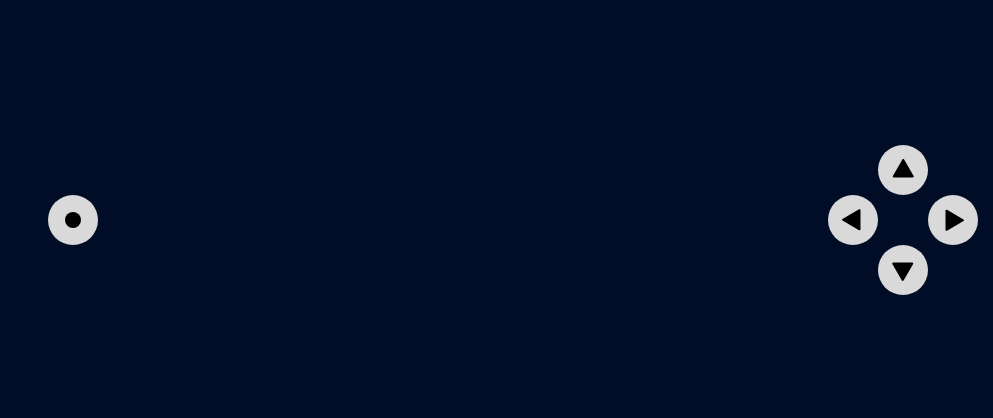
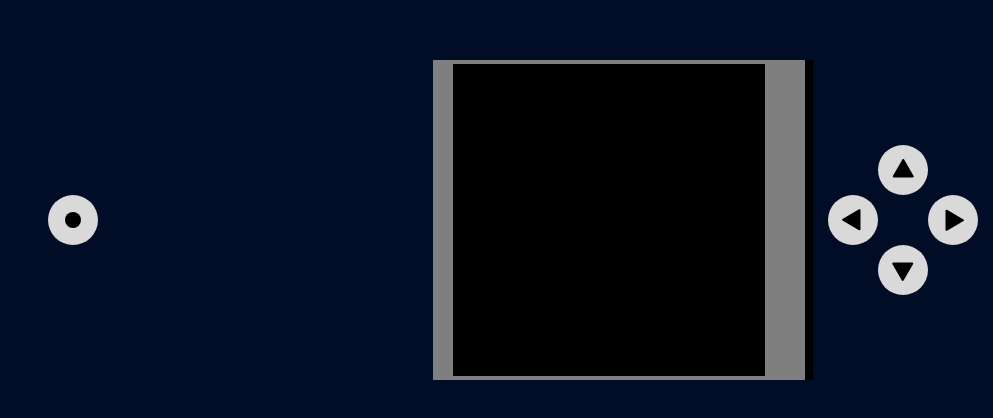
Before and after one commit to Fanki11er/Retro_tanks, a React (Create React App) app: page / in a window 1280 px wide. Shown: the part 180-598 px from the top of the page, without its empty margins (287-1280 px from the left). Built offline with nearby package versions, Linux system fonts and the light colour scheme.

Commit message:
Added board edges

```diff
--- /dev/null
+++ b/src/Components/Atoms/EdgePanels/EdgePanels.ts
@@ -0,0 +1,27 @@
+import styled from "styled-components";
+import { StyledTheme } from "../../../GlobalStyles/theme";
+
+ const EdgePanel = styled.div`
+    background-color: ${(props: StyledTheme)=> props.theme.colors.darkerGray} ;
+ `;
+
+ export const TopEdgePanel = styled(EdgePanel)`
+ width: 312px ;
+ height: 4px ;
+ grid-column: 2/3 ;
+ grid-row: 1/2 ;
+ `;
+
+export const BottomEdgePanel = styled(EdgePanel)`
+width: 312px ;
+height: 4px ;
+grid-column: 2/3 ;
+grid-row: 3/4 ;
+`;
+
+export const LeftEdgePanel = styled(EdgePanel)`
+width: 20px ;
+height: 320px ;
+grid-column: 1/2 ;
+grid-row: 1/3 ;
+`;
--- /dev/null
+++ b/src/Components/Molecules/RightGamePanel/RightGamePanel.styles.ts
@@ -0,0 +1,10 @@
+import styled from "styled-components";
+import { StyledTheme } from "../../../GlobalStyles/theme";
+
+export const RightGamePanelWrapper = styled.div`
+  width: 40px;
+  height: 320px;
+  background-color: ${(props: StyledTheme) => props.theme.colors.darkerGray};
+  grid-column: 3 /4;
+  grid-row: 1 /3;
+`;
--- /dev/null
+++ b/src/Components/Molecules/RightGamePanel/RightGamePanel.tsx
@@ -0,0 +1,7 @@
+import { RightGamePanelWrapper } from "./RightGamePanel.styles";
+
+const RightGamePanel = () => {
+  return <RightGamePanelWrapper></RightGamePanelWrapper>;
+};
+
+export default RightGamePanel;
--- /dev/null
+++ b/src/Components/Organisms/Board/Board.styles.ts
@@ -0,0 +1,8 @@
+import styled from "styled-components";
+
+export const BoardWrapper = styled.div`
+  display: grid;
+  grid-template-columns: 20px 312px 40px;
+  grid-template-rows: 4px 312px 4px;
+  background-color: black;
+`;
--- /dev/null
+++ b/src/Components/Organisms/Board/Board.tsx
@@ -0,0 +1,16 @@
+import { BottomEdgePanel, LeftEdgePanel, TopEdgePanel } from "../../Atoms/EdgePanels/EdgePanels";
+import RightGamePanel from "../../Molecules/RightGamePanel/RightGamePanel";
+import { BoardWrapper } from "./Board.styles";
+
+const Board = () => {
+  return (
+    <BoardWrapper>
+      <LeftEdgePanel />
+      <TopEdgePanel />
+      <RightGamePanel />
+      <BottomEdgePanel />
+    </BoardWrapper>
+  );
+};
+
+export default Board;
--- a/src/GlobalStyles/theme.ts
+++ b/src/GlobalStyles/theme.ts
@@ -2,6 +2,7 @@ export const theme: Theme = {
   colors: {
     lightGray: "rgba(217, 217, 217, 1)",
     darkBlue: "#010D26",
+    darkerGray: 'rgba(127, 127, 127, 1)'
   },
   fontSizes: {},
 
@@ -16,6 +17,7 @@ export type Theme = {
   colors: {
     lightGray: string;
     darkBlue: string;
+    darkerGray: string;
   };
   fontSizes: {};
 
--- a/src/Views/GameView/GameView.tsx
+++ b/src/Views/GameView/GameView.tsx
@@ -1,12 +1,13 @@
 import DirectionControlPanel from "../../Components/Molecules/DirectionControlPanel/DirectionControlPanel";
 import FireControlPanel from "../../Components/Molecules/FireControlPanel/FireControlPanel";
+import Board from "../../Components/Organisms/Board/Board";
 import { GameViewWrapper } from "./GameView.styles";
 
 const GameView = () => {
   return (
     <GameViewWrapper>
       <FireControlPanel />
-      <div></div>
+      <Board />
       <DirectionControlPanel />
     </GameViewWrapper>
   );
```
